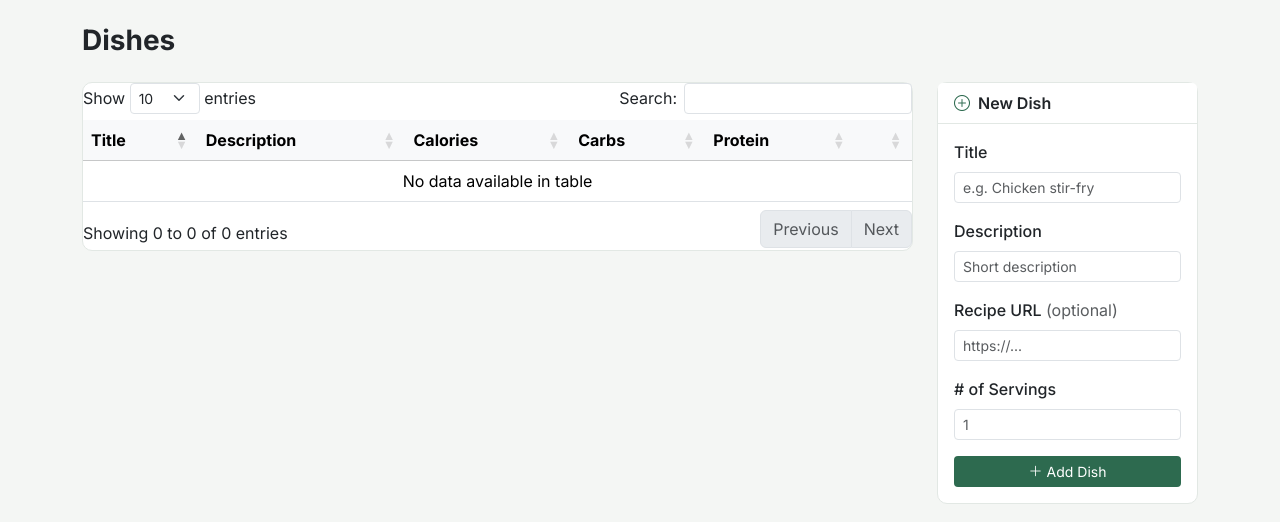
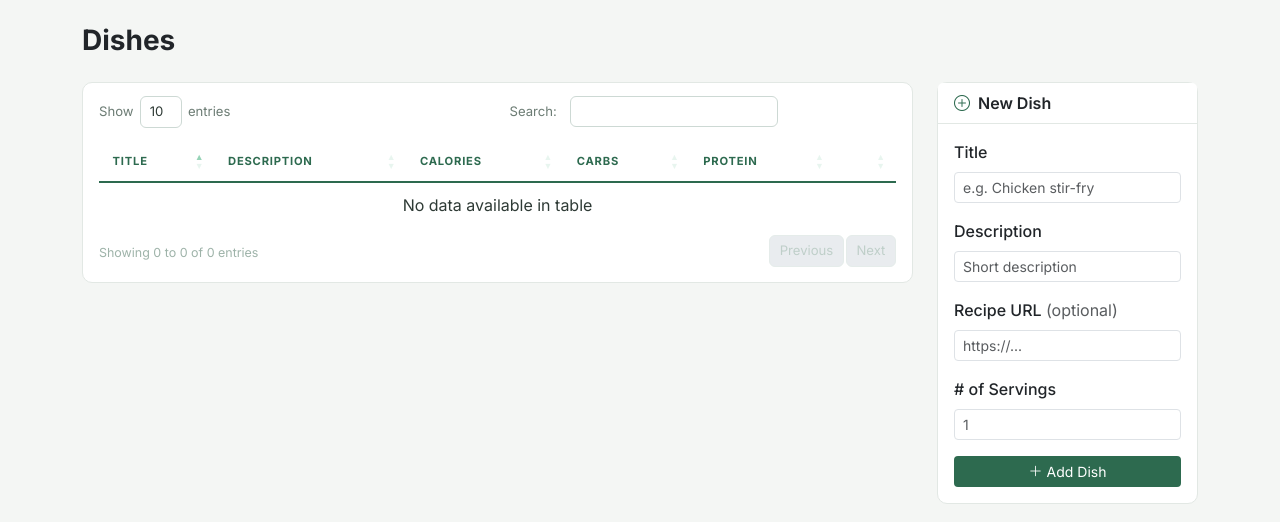
Before and after one commit to astonshane/nutri, a Flask app: page /dishes in a window 1280 px wide. Shown: the part 56-578 px from the top of the page. Run offline with Flask 3, Linux system fonts and the light colour scheme; some libraries are stand-ins or nearby versions.

Commit message:
Improve table styling and layout on dish page
- Redesign table headers/rows/footer with brand palette and cleaner borders
- Polish DataTables controls to match design system
- Fix ingredients table overflow with horizontal scroll
- Move nutrition summary/chart to left column
- Shrink-wrap numeric columns; right-align values
- Shorten column labels: Carbohydrates→Carbs, Calories→Cal, # Servings→Qty

Co-Authored-By: Claude Sonnet 4.6 <noreply@anthropic.com>

```diff
--- a/nutri/helpers.py
+++ b/nutri/helpers.py
@@ -1,6 +1,6 @@
 static_nutrition_info = {
     'calories': {
-        'label': 'Calories',
+        'label': 'Cal',
         'unit': 'kcal'
     },
     'fat': {
@@ -12,7 +12,7 @@ static_nutrition_info = {
         'unit': 'mg'
     },
     'carbohydrate': {
-        'label': 'Carbohydrates',
+        'label': 'Carbs',
         'unit': 'g'
     },
     'fiber': {
--- a/nutri/templates/base.html
+++ b/nutri/templates/base.html
@@ -69,6 +69,124 @@
     .page-title .text-muted { font-size: .95rem; }
     .fw-500 { font-weight: 500 !important; }
     .fw-600 { font-weight: 600 !important; }
+
+    /* ===== Table redesign ===== */
+
+    /* Strip all borders — we'll add only what we want */
+    .table { border-collapse: collapse; }
+    .table > :not(caption) > * > * {
+      border-right: none !important;
+      border-left: none !important;
+      box-shadow: none !important;
+    }
+
+    /* Column headers */
+    .table > thead > tr > th,
+    .table > thead.table-light > tr > th {
+      background: #fff !important;
+      color: var(--nutri-primary);
+      font-size: .7rem;
+      font-weight: 700;
+      text-transform: uppercase;
+      letter-spacing: .07em;
+      border-top: none !important;
+      border-bottom: 2px solid var(--nutri-primary) !important;
+      padding: .7rem .85rem;
+      white-space: nowrap;
+    }
+
+    /* DataTables sort arrows: tint to match header */
+    table.dataTable thead th.sorting::before,
+    table.dataTable thead th.sorting::after,
+    table.dataTable thead th.sorting_asc::after,
+    table.dataTable thead th.sorting_desc::after { color: var(--nutri-light); }
+
+    /* Body rows */
+    .table > tbody > tr > td {
+      border-bottom: 1px solid #edf2ef !important;
+      vertical-align: middle;
+      padding: .65rem .85rem;
+      color: #2e3a35;
+    }
+    .table > tbody > tr:last-child > td { border-bottom: none !important; }
+
+    /* Hover */
+    .table-hover > tbody > tr:hover > td {
+      background-color: #f0f7f4 !important;
+    }
+
+    /* Footer / totals row */
+    .table > tfoot > tr > td {
+      background: #f5fbf8 !important;
+      border-top: 2px solid var(--nutri-light) !important;
+      border-bottom: none !important;
+      padding: .7rem .85rem;
+      color: var(--nutri-dark);
+    }
+
+    /* ===== DataTables controls ===== */
+    .dataTables_wrapper {
+      padding: .85rem 1rem;
+    }
+    .dataTables_wrapper .dataTables_filter,
+    .dataTables_wrapper .dataTables_length {
+      margin-bottom: .5rem;
+    }
+    .dataTables_wrapper .dataTables_filter label,
+    .dataTables_wrapper .dataTables_length label {
+      font-size: .82rem;
+      color: #6c7c74;
+      font-weight: 500;
+      gap: .4rem;
+      display: flex;
+      align-items: center;
+    }
+    .dataTables_wrapper .dataTables_filter input,
+    .dataTables_wrapper .dataTables_length select {
+      border: 1px solid #cdd9d4;
+      border-radius: 6px;
+      padding: .3rem .55rem;
+      font-size: .82rem;
+      color: #2e3a35;
+      background: #fff;
+      outline: none;
+      transition: border-color .15s, box-shadow .15s;
+    }
+    .dataTables_wrapper .dataTables_filter input:focus,
+    .dataTables_wrapper .dataTables_length select:focus {
+      border-color: var(--nutri-primary);
+      box-shadow: 0 0 0 3px rgba(45,106,79,.12);
+    }
+    .dataTables_wrapper .dataTables_info {
+      font-size: .78rem;
+      color: #9eb3a9;
+      padding-top: .6rem;
+    }
+
+    /* Pagination */
+    .dataTables_wrapper .pagination { gap: 3px; }
+    .dataTables_wrapper .pagination .page-link {
+      border-radius: 6px !important;
+      color: var(--nutri-primary);
+      border-color: #cdd9d4;
+      font-size: .82rem;
+      padding: .3rem .6rem;
+      transition: background .12s, border-color .12s;
+    }
+    .dataTables_wrapper .pagination .page-item.active .page-link {
+      background: var(--nutri-primary);
+      border-color: var(--nutri-primary);
+      color: #fff;
+    }
+    .dataTables_wrapper .pagination .page-link:hover {
+      background: #e4f0ea;
+      border-color: var(--nutri-primary);
+      color: var(--nutri-dark);
+    }
+    .dataTables_wrapper .pagination .page-item.disabled .page-link {
+      color: #bfcfc9;
+      border-color: #e5ecea;
+    }
   </style>
 
   <script src="https://code.jquery.com/jquery-3.7.1.min.js"></script>
```
Also changed, not shown: nutri/templates/dish.html (+19 -19 lines), nutri/templates/tables/table-of-ingredients.html (+5 -5 lines).
